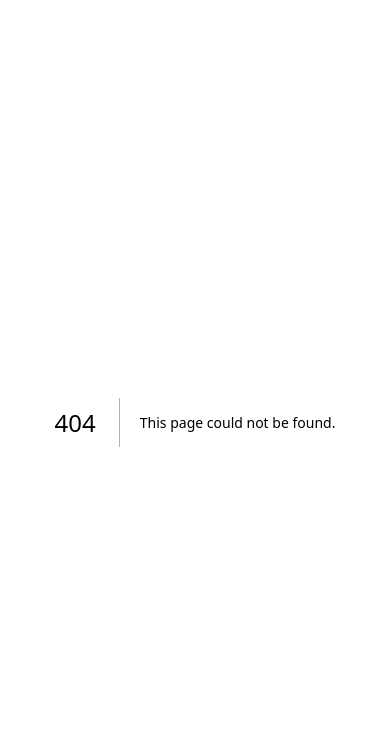
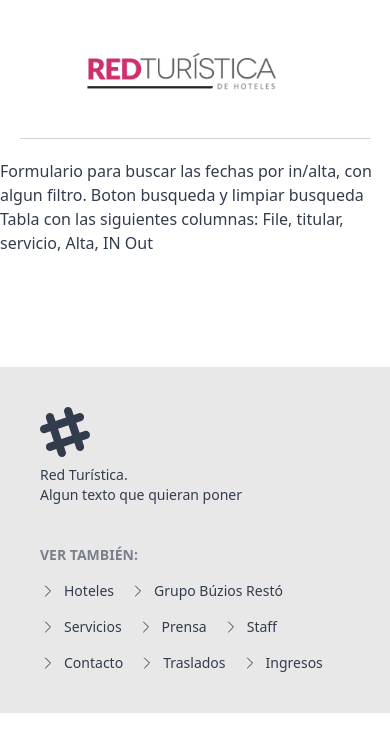
Before and after one commit to PedroMaldini/maquetaRed, a Next.js app: page /misReservas in a window 390 px wide. Before the commit this address had no page. Shown: the top 752 px of the page. Built offline with nearby package versions, Linux system fonts and the light colour scheme.

Commit message:
chore: Update max-width values for responsive design

```diff
--- /dev/null
+++ b/app/misReservas/page.js
@@ -0,0 +1,21 @@
+// import componentes
+import Header from "../../components/Header";
+import Footer from "../../components/Footer";
+
+export default function MisReservas() {
+  return (
+    <main>
+      <Header />
+      <div>
+        {" "}
+        Formulario para buscar las fechas por in/alta, con algun filtro. Boton
+        busqueda y limpiar busqueda
+      </div>
+      <div>
+        {" "}
+        Tabla con las siguientes columnas: File, titular, servicio, Alta, IN Out
+      </div>
+      <Footer />
+    </main>
+  );
+}
--- a/components/ResultadoBusqueda.js
+++ b/components/ResultadoBusqueda.js
@@ -98,13 +98,19 @@ const ResultadoBusqueda = () => {
                   Ver mapa
                 </a>
               </div>
+              <div>
+                <p className="text-sm pt-2">🥞 Régimen: Desayuno</p>
+              </div>
+              <div>
+                <p className="text-sm pt-1">✅ Estado: Disponible</p>
+              </div>
             </div>
             <div className="flex flex-col items-end justify-end w-full lg:w-auto">
               <span className="text-lg font-semibold mb-2">
                 {articulo.precio}
               </span>
               <a href="/detalle">
-                <button className="btn btn-primary btn-sm">Detalle</button>
+                <button className="btn btn-primary btn-sm">Habitaciones</button>
               </a>
             </div>
           </div>
```
